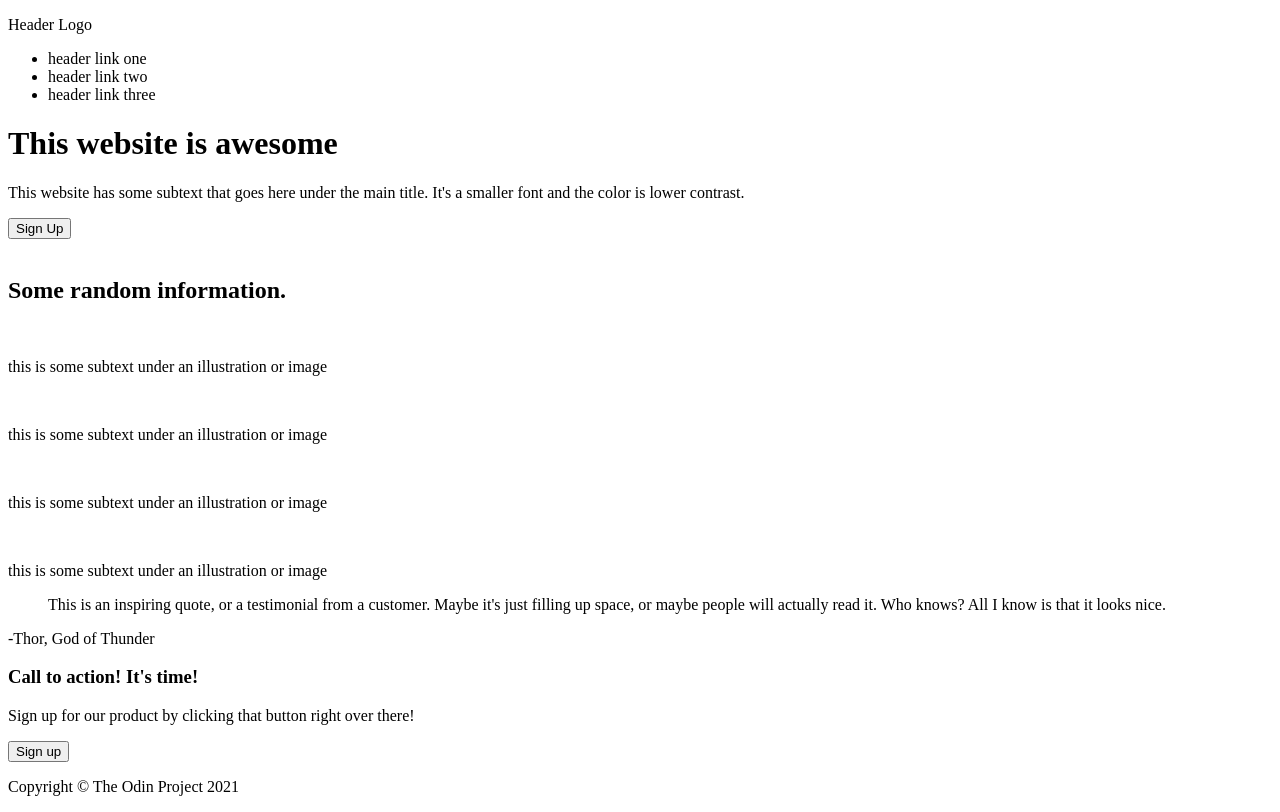
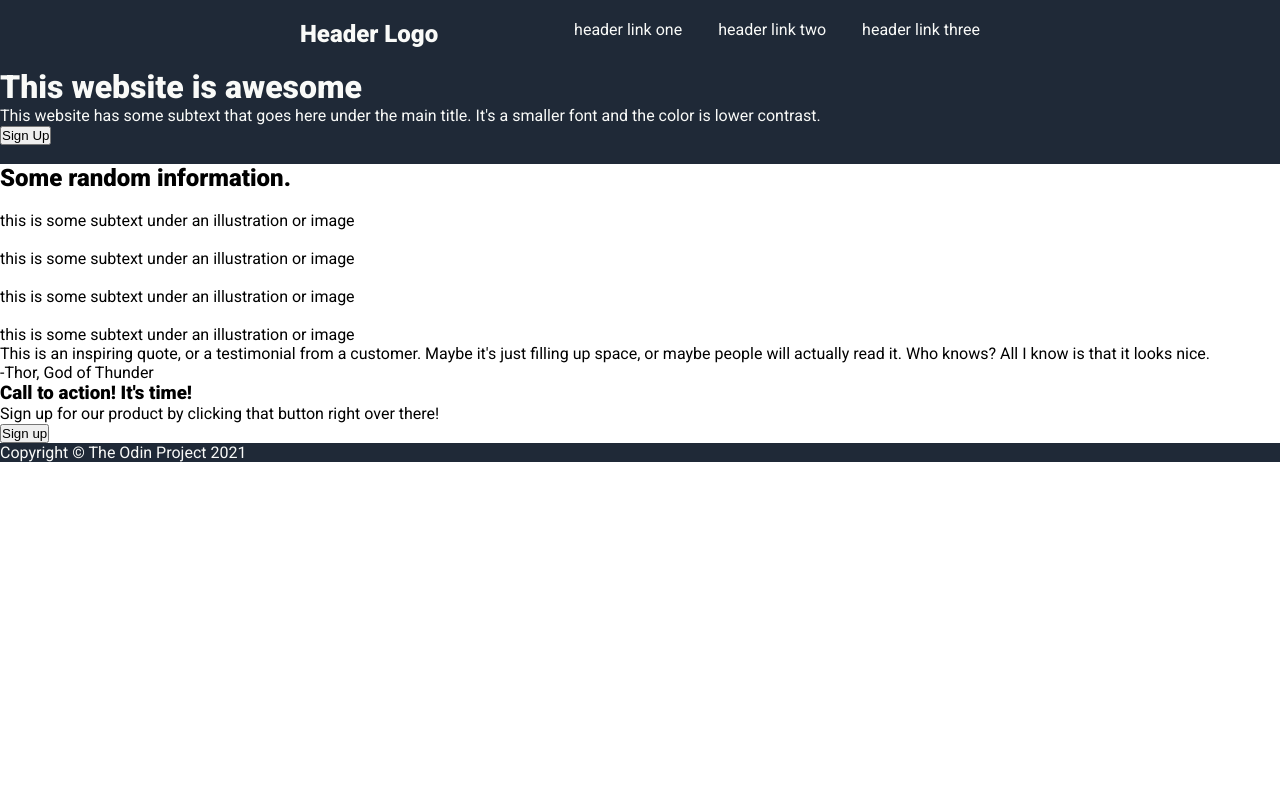
Before and after one commit to nikleodeon/landing-page, a plain HTML site: page index.html in a window 1280 px wide. Drawn offline with Linux system fonts and the light colour scheme.

Commit message:
Style navigation bar

```diff
--- a/index.html
+++ b/index.html
@@ -4,8 +4,12 @@
     <meta charset="UTF-8">
     <meta http-equiv="X-UA-Compatible" content="IE=edge">
     <meta name="viewport" content="width=device-width, initial-scale=1.0">
-    <title>Document</title>
+    <title>Landing Page</title>
     <link rel="stylesheet" href="styles.css">
+    <!-- Roboto font -->
+    <link rel="preconnect" href="https://fonts.googleapis.com">
+    <link rel="preconnect" href="https://fonts.gstatic.com" crossorigin>
+    <link href="https://fonts.googleapis.com/css2?family=Roboto:ital,wght@0,400;0,900;1,300&display=swap" rel="stylesheet">
 </head>
 <body>
     <nav>
--- a/styles.css
+++ b/styles.css
@@ -0,0 +1,35 @@
+* {
+    box-sizing: border-box;
+    margin: 0;
+    padding: 0;
+}
+
+body {
+    font-family: 'Roboto', sans-serif;
+}
+
+nav,
+header,
+footer {
+    background-color: #1F2937;
+    color: #F9FAF8;
+}
+
+nav {
+    display: flex;
+    justify-content: space-between;
+    padding: 20px 300px;
+}
+
+.logo {
+    font-size: 24px;
+    font-weight: 800;
+}
+
+ul {
+    margin: 0;
+    padding: 0;
+    list-style-type: none;
+    display: flex;
+    gap: 36px;
+}
```
Also changed, not shown: images/styling.png (added).
